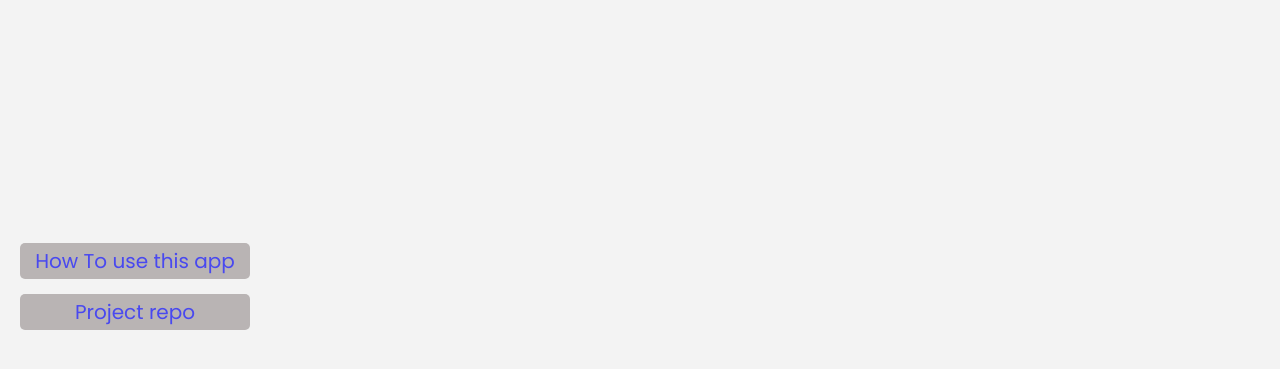
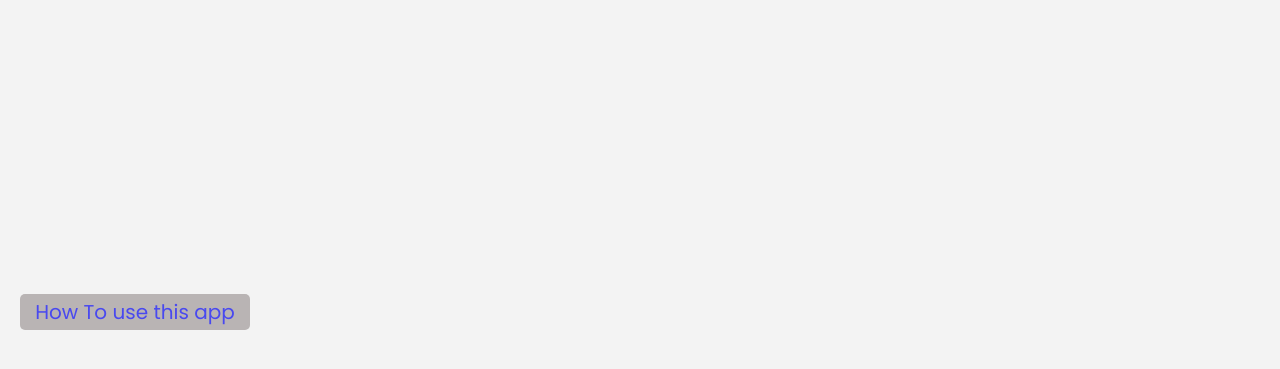
Before and after one commit to sloomabh/Bankist-App, a website built with Parcel: page index.html in a window 1280 px wide. Shown: the part 95-464 px from the top of the page. Built offline with nearby package versions, Linux system fonts and the light colour scheme.

Commit message:
update the read me file

```diff
--- a/index.html
+++ b/index.html
@@ -125,14 +125,6 @@
           >How To use this app</a
         >
       </div>
-      <div class="index">
-        <a
-          class="link"
-          target="_blank"
-          href="https://github.com/sloomabh/Bankist-App"
-          >Project repo</a
-        >
-      </div>
     </div>
   </body>
 </html>
```
Also changed, not shown: README.md.
